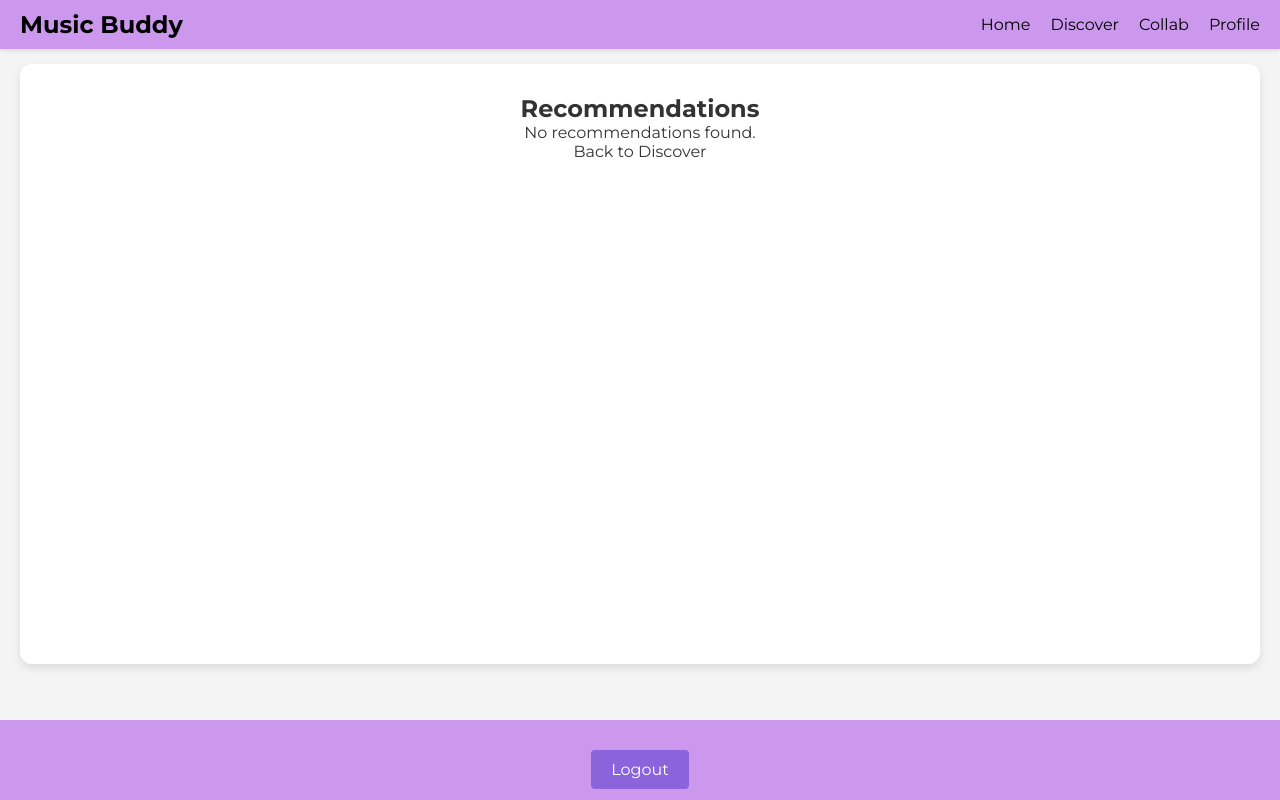
After one commit to rinabug/music-buddy, a Flask app: page /chat_recommendations in a window 1280 px wide. The commit adds this page. Run offline with Flask 3, Linux system fonts and the light colour scheme.

Commit message:
concert rec prints on different page, working on adding a back to discover and styling the text '

```diff
--- a/app.py
+++ b/app.py
@@ -66,6 +66,16 @@ def index():
     playlists_info = [(pl['name'], pl['external_urls']['spotify']) for pl in playlists['items']]
     return render_template('index.html', playlists_info=playlists_info)
 
+@app.route('/chat_recommendations', methods=['GET', 'POST'])
+def chat_recommendations():
+    if request.method == 'POST':
+        data = request.get_json()
+        session['chat_recommendations'] = data['data']
+        return '', 204
+
+    recommendations = session.get('chat_recommendations', None)
+    return render_template('chat_recommendations.html', recommendations=recommendations)
+
 @app.route('/discover', methods=['GET', 'POST'])
 def discover():
     if request.method == 'POST':
@@ -78,10 +88,14 @@ def discover():
         formatted_events = format_events(raw_events)
         recommendations = get_chatgpt_recommendations(formatted_events, genre)
 
-        return render_template('discover.html', concerts=recommendations)
+        # Store recommendations in session for later use
+        session['chat_recommendations'] = recommendations
+
+        return redirect(url_for('chat_recommendations'))
 
     # Handle initial GET request (if needed)
     return render_template('discover.html', concerts=None)
+
 
 @app.route('/get_concerts', methods=['POST'])
 def get_concerts():
--- a/static/css/styles.css
+++ b/static/css/styles.css
@@ -366,6 +366,7 @@ footer {
     background-color: white;
 }
 
+
 /* Responsive Design */
 @media (max-width: 768px) {
     .container {
--- /dev/null
+++ b/templates/chat_recommendations.html
@@ -0,0 +1,44 @@
+<!-- templates/chat_recommendations.html -->
+<!DOCTYPE html>
+<html lang="en">
+<head>
+    <meta charset="UTF-8">
+    <meta name="viewport" content="width=device-width, initial-scale=1.0">
+    <title>Chat Recommendations</title>
+    <link rel="stylesheet" href="{{ url_for('static', filename='css/styles.css') }}">
+    <link href="https://fonts.googleapis.com/css2?family=Montserrat:wght@400;700&family=Roboto:wght@400;700&display=swap" rel="stylesheet">
+</head>
+<body>
+    <header>
+        <nav>
+            <h1>Music Buddy</h1>
+            <ul>
+                <li><a href="{{ url_for('index') }}">Home</a></li>
+                <li><a href="{{ url_for('discover') }}">Discover</a></li>
+                <li><a href="{{ url_for('collab') }}">Collab</a></li>
+                <li><a href="{{ url_for('profile') }}">Profile</a></li>
+            </ul>
+        </nav>
+    </header>
+
+    <main class="main-container">
+        <section class="Concert-section">
+            <div class="container">
+                <h2>Recommendations</h2>
+                <div id="chatContent">
+                    {% if recommendations %}
+                        <p>{{ recommendations }}</p>
+                    {% else %}
+                        <p>No recommendations found.</p>
+                    {% endif %}
+                </div>
+                <a href="{{ url_for('discover') }}" class="back-link">Back to Discover</a>
+            </div>
+        </section>
+    </main>
+
+    <footer>
+        <a href="{{ url_for('logout') }}" class="logout">Logout</a>
+    </footer>
+</body>
+</html>
```
Also changed, not shown: static/js/discover.js (+10 -5 lines), 1 other file.
